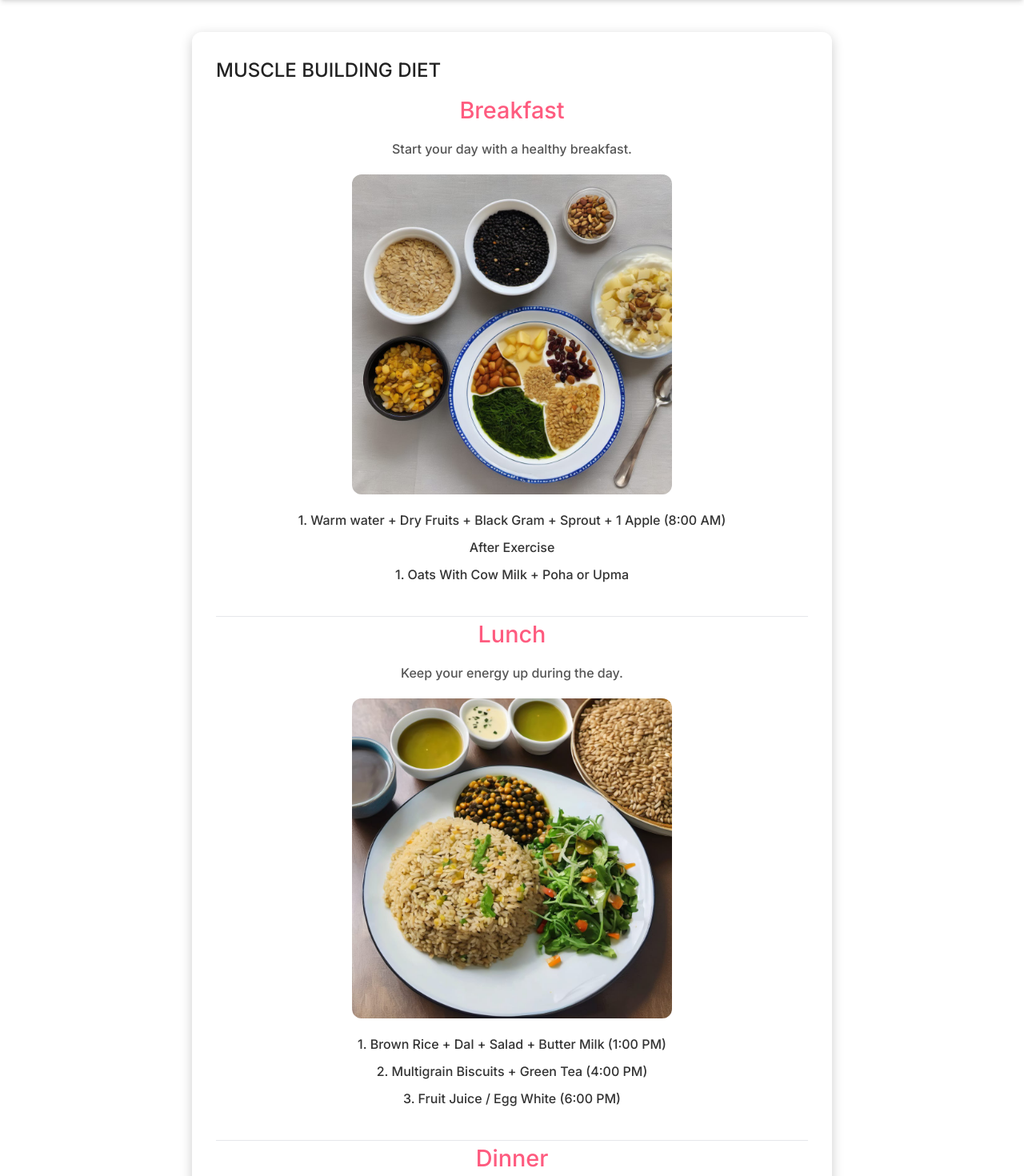
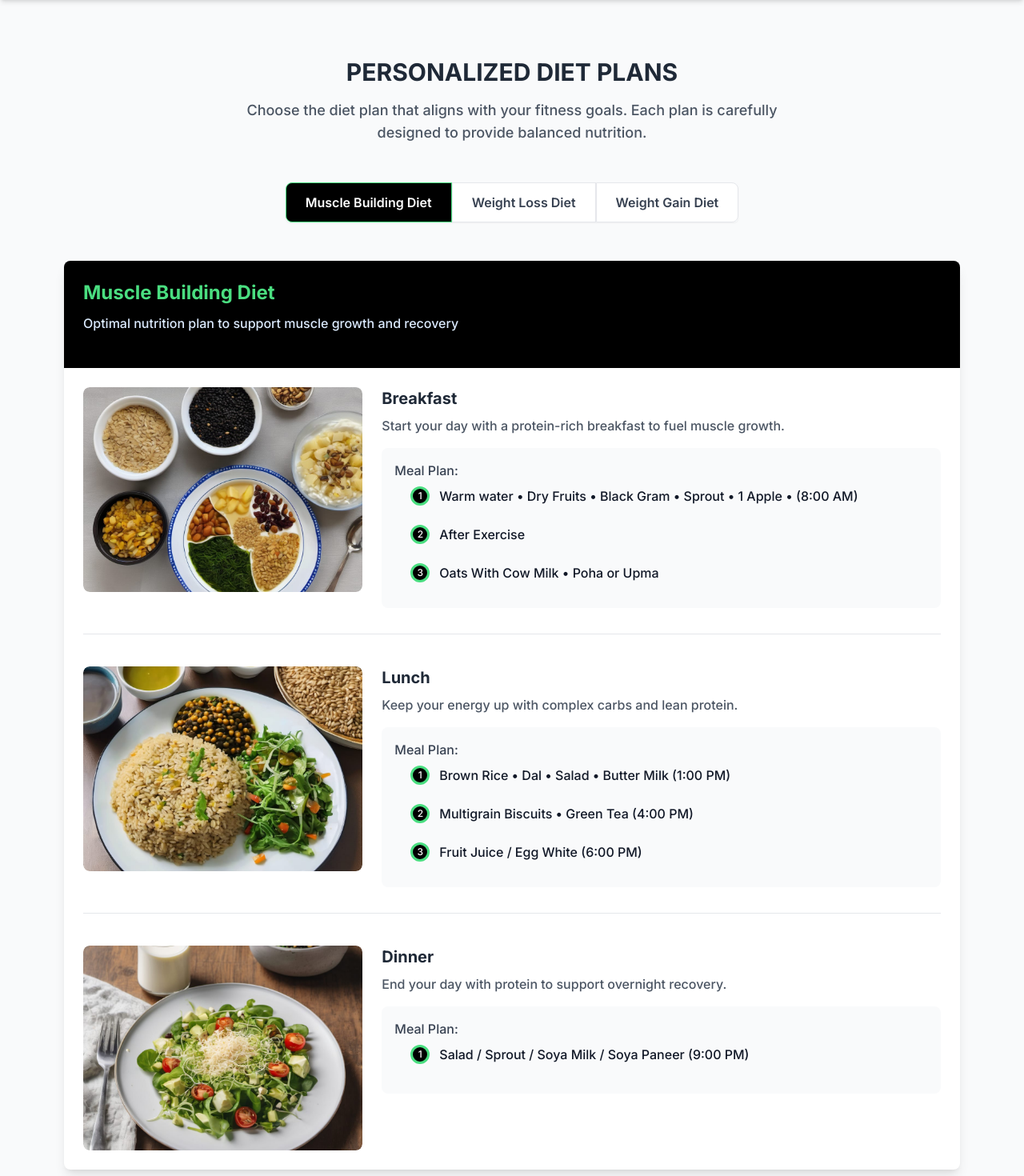
Before and after one commit to Vihar8/bodyshody, a Next.js app: page /dietplan in a window 1280 px wide. Shown: the part 80-1550 px from the top of the page at 80% size. Built offline with nearby package versions, Linux system fonts and the light colour scheme.

Commit message:
- Changed the diet page

```diff
--- a/src/app/dietplan/DietPlan.module.css
+++ b/src/app/dietplan/DietPlan.module.css
@@ -1,14 +1,15 @@
 .container1 {
-    max-width: 800px;
-    margin: 40px auto; /* Added more margin for better spacing */
+    max-width: 1000px;
+    margin: 30px auto; /* Added more margin for better spacing */
     background-color: #fff;
-    padding: 30px; /* Increased padding for breathing space */
+    padding: 20px; /* Increased padding for breathing space */
     border-radius: 12px; /* Slightly increased the roundness */
     box-shadow: 0 4px 15px rgba(0, 0, 0, 0.2); /* Enhanced shadow for depth */
   }
 
   .meal img {
     display: block;
+    width: 70%;
     margin: 20px auto; /* Added spacing around the image */
     border-radius: 12px; /* Matching rounded corners with the container */
   }
@@ -19,8 +20,9 @@
 
   .meal h2 {
     margin-bottom: 15px; /* Better spacing below headings */
-    font-size: 1.8rem; /* Slightly larger for emphasis */
-    color: #fe5b7f;
+    font-size: 30px; /* Slightly larger for emphasis */
+    color: #3F5F4C;
+    font-weight: bolder;
     text-align: center;
   }
 
--- a/src/app/dietplan/page.tsx
+++ b/src/app/dietplan/page.tsx
@@ -1,142 +1,350 @@
+// // pages/dietplan.js
+// import Head from 'next/head';
+// import Image from 'next/image';
+// import styles from '../dietplan/DietPlan.module.css'; // Ensure to include your CSS styles here
+// import Navbar from '../components/Navbar';
+// import Footer from '../components/Footer';
+
+// type MealProps = {
+//   title: string;
+//   description: string;
+//   imageSrc: string;
+//   items: string[];
+// };
+
+// function Meal({ title, description, imageSrc, items }: MealProps) {
+//   return (
+//     <div className={styles.meal}>
+//       <h2>{title}</h2>
+//       <p>{description}</p>
+//       <Image src={imageSrc} alt={title} width={400} height={250} />
+//       <ul>
+//         {items.map((item, index) => (
+//           <li key={index}>{item}</li>
+//         ))}
+//       </ul>
+//     </div>
+//   );
+// }
+
+// export default function DietPlan() {
+//   return (
+//     <>
+//       <Navbar />
+//       <div className={styles.container1}>
+//         <h1 className='font-bold text-xl'>Muscle Building Diet</h1>
+//         {/* Muscle Building Section */}
+//         <Meal
+//           title="Breakfast"
+//           description="Start your day with a healthy breakfast."
+//           imageSrc="/normal1.jpg"
+//           items={[
+//             '1. Warm water ⦁ Dry Fruits ⦁ Black Gram ⦁ Sprout ⦁ 1 Apple ⦁ (8:00 AM)',
+//             'After Exercise',
+//             '2. Oats With Cow Milk ⦁ Poha or Upma',
+//           ]}
+//         />
+//         <hr />
+//         <Meal
+//           title="Lunch"
+//           description="Keep your energy up during the day."
+//           imageSrc="/normal2.jpg"
+//           items={[
+//             '1. Brown Rice ⦁ Dal ⦁ Salad ⦁ Butter Milk (1:00 PM)',
+//             '2. Multigrain Biscuits ⦁ Green Tea (4:00 PM)',
+//             '3. Fruit Juice / Egg White (6:00 PM)',
+//           ]}
+//         />
+//         <hr />
+//         <Meal
+//           title="Dinner"
+//           description="End your day with a balanced meal."
+//           imageSrc="/normal3.jpg"
+//           items={['1. Salad / Sprout / Soya Milk / Soya Paneer (9:00 PM)']}
+//         />
+
+//         <hr />
+//         {/* Weight Loss Diet Section */}
+//         <h1 className='font-bold text-xl mt-5'>Weight Loss Diet</h1>
+//         <Meal
+//           title="Breakfast"
+//           description="Healthy start with low-calorie foods."
+//           imageSrc="/over1.jpg"
+//           items={[
+//             '1. Warm water ⦁ Lemon ⦁ (7:00 AM)',
+//             '2. Dry Fruits ⦁ 1 Apple ⦁ (8:00 AM)',
+//             '3. Oats with milk / Upma ⦁ (9:00 AM)',
+//           ]}
+//         />
+//         <hr />
+//         <Meal
+//           title="Lunch"
+//           description="Light and nutritious fare for lunchtime."
+//           imageSrc="/over2.jpg"
+//           items={[
+//             '1. Brown Rice + Dal ⦁ Salad ⦁ Butter Milk ⦁ (1:00 PM)',
+//             '2. Multigrain Biscuits ⦁ Green Tea ⦁ (4:00 PM)',
+//             '3. Fruit Juice / Egg White ⦁ (6:00 PM)',
+//           ]}
+//         />
+//         <hr />
+//         <Meal
+//           title="Dinner"
+//           description="End your day with low-carb options."
+//           imageSrc="/over3.jpg"
+//           items={[
+//             '1. Salad / Sprouts / Soya Milk / Soya Paneer ⦁ Salad Full Plate ⦁ Butter Milk. ⦁ (9:00 PM)',
+//           ]}
+//         />
+
+//         <hr />
+
+//         {/* Weight Gain Diet Section */}
+//         <h1 className='font-bold text-xl mt-5'>Weight Gain Diet</h1>
+//         <Meal
+//           title="Breakfast"
+//           description="Start your day with calorie-rich foods."
+//           imageSrc="/under1.jpg"
+//           items={[
+//             '1. Oats + Banana Milk Shake ⦁ (8:00 AM).',
+//             '2. (4 - 6 Bread with Butter or Cheese) ⦁ (10:00 AM)',
+//           ]}
+//         />
+//         <hr />
+//         <Meal
+//           title="Lunch"
+//           description="Boost your calorie intake at lunch."
+//           imageSrc="/under2.jpg"
+//           items={[
+//             '1. Dal Rice + Salad ⦁ Butter Milk / Boil Chicken / Fish Rice ⦁ Salad ⦁ Butter Milk ⦁ (1:00 PM)',
+//             '2. Peanut Butter ⦁ Oats Biscuits / Paneer / Dates ⦁ (4:00 PM)',
+//             '3. Fruits / Eggs ⦁ (6:00 PM)',
+//           ]}
+//         />
+//         <hr />
+//         <Meal
+//           title="Dinner"
+//           description="Include high-calorie choices in your dinner."
+//           imageSrc="/under3.jpg"
+//           items={[
+//             '1. 2-3 Chapati ⦁ Dal ⦁ Salad ⦁ Banana / Tandoori Chicken with Chapati ⦁ (9:00 PM)',
+//           ]}
+//         />
+//       </div>
+//       <Footer />
+//     </>
+//   );
+// }
+
+
 // pages/dietplan.js
+'use client'
 import Head from 'next/head';
 import Image from 'next/image';
-import styles from '../dietplan/DietPlan.module.css'; // Ensure to include your CSS styles here
+import { useState } from 'react';
 import Navbar from '../components/Navbar';
 import Footer from '../components/Footer';
 
-type MealProps = {
-  title: string;
-  description: string;
-  imageSrc: string;
-  items: string[];
-};
+const dietPlans = [
+  {
+    id: 'muscle-building',
+    title: 'Muscle Building Diet',
+    description: 'Optimal nutrition plan to support muscle growth and recovery',
+    meals: [
+      {
+        title: "Breakfast",
+        description: "Start your day with a protein-rich breakfast to fuel muscle growth.",
+        imageSrc: "/normal1.jpg",
+        items: [
+          '1. Warm water • Dry Fruits • Black Gram • Sprout • 1 Apple • (8:00 AM)',
+          'After Exercise',
+          '2. Oats With Cow Milk • Poha or Upma'
+        ]
+      },
+      {
+        title: "Lunch",
+        description: "Keep your energy up with complex carbs and lean protein.",
+        imageSrc: "/normal2.jpg",
+        items: [
+          '1. Brown Rice • Dal • Salad • Butter Milk (1:00 PM)',
+          '2. Multigrain Biscuits • Green Tea (4:00 PM)',
+          '3. Fruit Juice / Egg White (6:00 PM)'
+        ]
+      },
+      {
+        title: "Dinner",
+        description: "End your day with protein to support overnight recovery.",
+        imageSrc: "/normal3.jpg",
+        items: ['1. Salad / Sprout / Soya Milk / Soya Paneer (9:00 PM)']
+      }
+    ]
+  },
+  {
+    id: 'weight-loss',
+    title: 'Weight Loss Diet',
+    description: 'Balanced nutrition to help you shed excess weight while maintaining energy',
+    meals: [
+      {
+        title: "Breakfast",
+        description: "Start your day with metabolism-boosting foods.",
+        imageSrc: "/over1.jpg",
+        items: [
+          '1. Warm water • Lemon • (7:00 AM)',
+          '2. Dry Fruits • 1 Apple • (8:00 AM)',
+          '3. Oats with milk / Upma • (9:00 AM)'
+        ]
+      },
+      {
+        title: "Lunch",
+        description: "Nutrient-dense, low-calorie options to keep you satisfied.",
+        imageSrc: "/over2.jpg",
+        items: [
+          '1. Brown Rice + Dal • Salad • Butter Milk • (1:00 PM)',
+          '2. Multigrain Biscuits • Green Tea • (4:00 PM)',
+          '3. Fruit Juice / Egg White • (6:00 PM)'
+        ]
+      },
+      {
+        title: "Dinner",
+        description: "Light evening meal focused on protein and vegetables.",
+        imageSrc: "/over3.jpg",
+        items: [
+          '1. Salad / Sprouts / Soya Milk / Soya Paneer • Salad Full Plate • Butter Milk. • (9:00 PM)'
+        ]
+      }
+    ]
+  },
+  {
+    id: 'weight-gain',
+    title: 'Weight Gain Diet',
+    description: 'Nutrient and calorie-rich plan to help you build healthy weight',
+    meals: [
+      {
+        title: "Breakfast",
+        description: "Calorie-dense breakfast to kickstart your day.",
+        imageSrc: "/under1.jpg",
+        items: [
+          '1. Oats + Banana Milk Shake • (8:00 AM).',
+          '2. (4 - 6 Bread with Butter or Cheese) • (10:00 AM)'
+        ]
+      },
+      {
+        title: "Lunch",
+        description: "Hearty lunch with ample protein and healthy fats.",
+        imageSrc: "/under2.jpg",
+        items: [
+          '1. Dal Rice + Salad • Butter Milk / Boil Chicken / Fish Rice • Salad • Butter Milk • (1:00 PM)',
+          '2. Peanut Butter • Oats Biscuits / Paneer / Dates • (4:00 PM)',
+          '3. Fruits / Eggs • (6:00 PM)'
+        ]
+      },
+      {
+        title: "Dinner",
+        description: "Balanced dinner with complex carbs and protein.",
+        imageSrc: "/under3.jpg",
+        items: [
+          '1. 2-3 Chapati • Dal • Salad • Banana / Tandoori Chicken with Chapati • (9:00 PM)'
+        ]
+      }
+    ]
+  }
+];
 
-function Meal({ title, description, imageSrc, items }: MealProps) {
+function DietPlan() {
+  const [activePlan, setActivePlan] = useState('muscle-building');
+
+  const getActivePlan = () => {
+    return dietPlans.find(plan => plan.id === activePlan);
+  };
+
   return (
-    <div className={styles.meal}>
-      <h2>{title}</h2>
-      <p>{description}</p>
-      <Image src={imageSrc} alt={title} width={400} height={250} />
-      <ul>
-        {items.map((item, index) => (
-          <li key={index}>{item}</li>
-        ))}
-      </ul>
+    <div className="min-h-screen bg-gray-50">
+      <Head>
+        <title>Personalized Diet Plans | Your Fitness Journey</title>
+        <meta name="description" content="Customized diet plans for muscle building, weight loss, and weight gain" />
+      </Head>
+
+      <Navbar />
+
+      <main className="max-w-6xl mx-auto px-4 py-8">
+        <div className="text-center mb-12">
+          <h1 className="text-3xl font-bold text-gray-800 mb-4">Personalized Diet Plans</h1>
+          <p className="text-lg text-gray-600 max-w-2xl mx-auto">
+            Choose the diet plan that aligns with your fitness goals. Each plan is carefully designed to provide balanced nutrition.
+          </p>
+        </div>
+
+        {/* Diet Plan Selection Tabs */}
+        <div className="flex justify-center mb-12">
+          <div className="inline-flex rounded-md shadow-sm" role="group">
+            {dietPlans.map((plan) => (
+              <button
+                key={plan.id}
+                type="button"
+                className={`px-6 py-3 text-md font-semibold border ${
+                  activePlan === plan.id
+                    ? 'bg-black text-white border-[#4ade80]'
+                    : 'bg-white text-gray-700 border-gray-200 hover:bg-gray-100'
+                } focus:z-10 focus:ring-2 focus:ring-[#4ade80] focus:text-white first:rounded-l-lg last:rounded-r-lg`}
+                onClick={() => setActivePlan(plan.id)}
+              >
+                {plan.title}
+              </button>
+            ))}
+          </div>
+        </div>
+
+        {/* Active Diet Plan */}
+        <div className="bg-white rounded-lg shadow-lg overflow-hidden">
+          <div className="bg-black text-white p-6">
+            <h2 className="text-2xl font-bold">{getActivePlan().title}</h2>
+            <p className="text-blue-100 mt-2">{getActivePlan().description}</p>
+          </div>
+
+          <div className="p-6">
+            {getActivePlan().meals.map((meal, index) => (
+              <div key={index} className="mb-10 last:mb-0">
+                <div className="flex flex-col md:flex-row gap-6">
+                  <div className="md:w-1/3 relative h-64 rounded-lg overflow-hidden">
+                    <Image
+                      src={meal.imageSrc}
+                      alt={meal.title}
+                      layout="fill"
+                      objectFit="cover"
+                      className="rounded-lg"
+                    />
+                  </div>
+                  <div className="md:w-2/3">
+                    <h3 className="text-xl font-bold text-gray-800 mb-2">{meal.title}</h3>
+                    <p className="text-gray-600 mb-4">{meal.description}</p>
+                    <div className="bg-gray-50 rounded-lg p-4">
+                      <h4 className="font-medium text-gray-700 mb-2">Meal Plan:</h4>
+                      <ul className="space-y-2">
+                        {meal.items.map((item, i) => (
+                          <li key={i} className="flex items-start">
+                            <span className="inline-flex items-center justify-center h-6 w-6 rounded-full bg-black border-[3px] border-[#4ade80] text-white text-xs font-medium mr-3">
+                              {i+1}
+                            </span>
+                            <span className="text-gray-900 mb-4">{item.replace(/^\d+\.\s/, '')}</span>
+                          </li>
+                        ))}
+                      </ul>
+                    </div>
+                  </div>
+                </div>
+
+                {index < getActivePlan().meals.length - 1 && (
+                  <div className="my-8 border-b border-gray-200"></div>
+                )}
+              </div>
+            ))}
+          </div>
+        </div>
+      </main>
+
+      <Footer />
     </div>
   );
 }
 
-export default function DietPlan() {
-  return (
-    <>
-      <Head>
-        <title>Body Shody</title>
-        <link
-          href="https://unpkg.com/boxicons@2.1.4/css/boxicons.min.css"
-          rel="stylesheet"
-        />
-        <link rel="icon" href="/company-logo.png" type="image/x-icon" />
-      </Head>
-      <Navbar />
-      <div className={styles.container1}>
-        <h1>Muscle Building Diet</h1>
-        {/* Muscle Building Section */}
-        <Meal
-          title="Breakfast"
-          description="Start your day with a healthy breakfast."
-          imageSrc="/normal1.jpg"
-          items={[
-            '1. Warm water + Dry Fruits + Black Gram + Sprout + 1 Apple (8:00 AM)',
-            'After Exercise',
-            '1. Oats With Cow Milk + Poha or Upma',
-          ]}
-        />
-        <hr />
-        <Meal
-          title="Lunch"
-          description="Keep your energy up during the day."
-          imageSrc="/normal2.jpg"
-          items={[
-            '1. Brown Rice + Dal + Salad + Butter Milk (1:00 PM)',
-            '2. Multigrain Biscuits + Green Tea (4:00 PM)',
-            '3. Fruit Juice / Egg White (6:00 PM)',
-          ]}
-        />
-        <hr />
-        <Meal
-          title="Dinner"
-          description="End your day with a balanced meal."
-          imageSrc="/normal3.jpg"
-          items={['1. Salad / Sprout / Soya Milk / Soya Paneer (9:00 PM)']}
-        />
-
-        {/* Weight Loss Diet Section */}
-        <h1>Weight Loss Diet</h1>
-        <Meal
-          title="Breakfast"
-          description="Healthy start with low-calorie foods."
-          imageSrc="/over1.jpg"
-          items={[
-            '1. Warm water + Lemon (7:00 AM)',
-            '2. Dry Fruits +1 Apple (8:00 AM)',
-            '3. Oats with milk / Upma (9:00 AM)',
-          ]}
-        />
-        <hr />
-        <Meal
-          title="Lunch"
-          description="Light and nutritious fare for lunchtime."
-          imageSrc="/over2.jpg"
-          items={[
-            '1. Brown Rice + Dal + Salad + Butter Milk (1:00 PM)',
-            '2. Multigrain Biscuits + Green Tea (4:00 PM)',
-            '3. Fruit Juice / Egg White (6:00 PM)',
-          ]}
-        />
-        <hr />
-        <Meal
-          title="Dinner"
-          description="End your day with low-carb options."
-          imageSrc="/over3.jpg"
-          items={[
-            '1. Salad / Sprouts / Soya Milk / Soya Paneer + Salad Full Plate + Butter Milk. (9:00 PM)',
-          ]}
-        />
-
-        {/* Weight Gain Diet Section */}
-        <h1>Weight Gain Diet</h1>
-        <Meal
-          title="Breakfast"
-          description="Start your day with calorie-rich foods."
-          imageSrc="/under1.jpg"
-          items={[
-            '1. Oats + Banana Milk Shake (8:00 AM).',
-            '2. (4 - 6 Bread with Butter or Cheese) (10:00 AM)',
-          ]}
-        />
-        <hr />
-        <Meal
-          title="Lunch"
-          description="Boost your calorie intake at lunch."
-          imageSrc="/under2.jpg"
-          items={[
-            '1. Dal Rice + Salad + Butter Milk / Boil Chicken / Fish Rice + Salad + Butter Milk (1:00 PM)',
-            '2. Peanut Butter + Oats Biscuits / Paneer / Dates (4:00 PM)',
-            '3. Fruits / Eggs (6:00 PM)',
-          ]}
-        />
-        <hr />
-        <Meal
-          title="Dinner"
-          description="Include high-calorie choices in your dinner."
-          imageSrc="/under3.jpg"
-          items={[
-            '1. 2-3 Chapati + Dal + Salad + Banana / Tandoori Chicken with Chapati (9:00 PM)',
-          ]}
-        />
-      </div>
-      <Footer />
-    </>
-  );
-}
+export default DietPlan;
```
